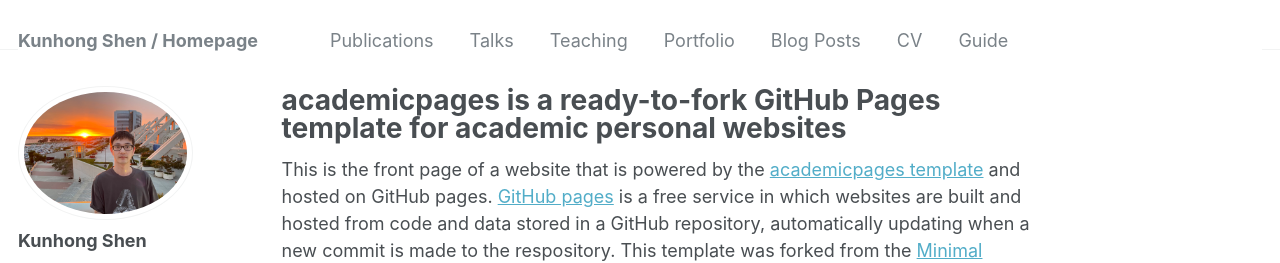
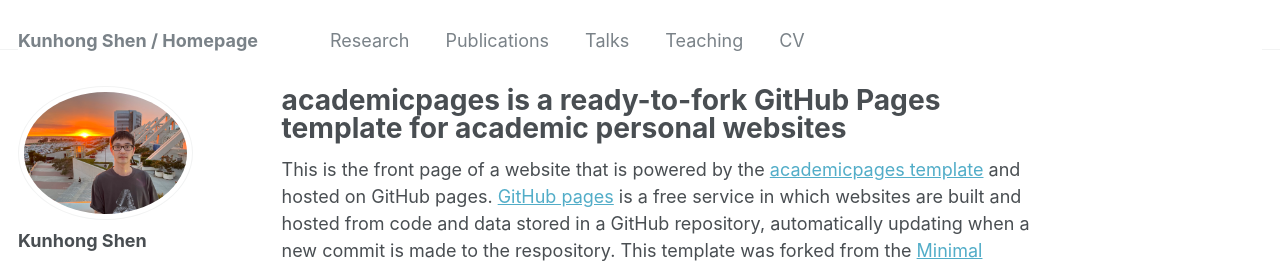
Before and after one commit to KHShen/khshen.github.io, a Jekyll site: the page built from _pages/about.md, in a window 1280 px wide. Shown: the top 263 px of the page. Built offline with Jekyll 4.4.1, drawn with Linux system fonts in a browser that asks for light colours; some web fonts are replaced; part of the change alters nothing that is shown.

Commit message:
Update navigation.yml

```diff
--- a/_data/navigation.yml
+++ b/_data/navigation.yml
@@ -1,5 +1,8 @@
 # main links links
 main:
+  - title: "Research"
+    url: /Research/
+
   - title: "Publications"
     url: /publications/
 
@@ -9,14 +12,14 @@ main:
   - title: "Teaching"
     url: /teaching/
 
-  - title: "Portfolio"
-    url: /portfolio/
+  # - title: "Portfolio"
+  #   url: /portfolio/
 
-  - title: "Blog Posts"
-    url: /year-archive/
+  # - title: "Blog Posts"
+  #   url: /year-archive/
 
   - title: "CV"
     url: /cv/
 
-  - title: "Guide"
-    url: /markdown/
+  # - title: "Guide"
+  #   url: /markdown/
```
